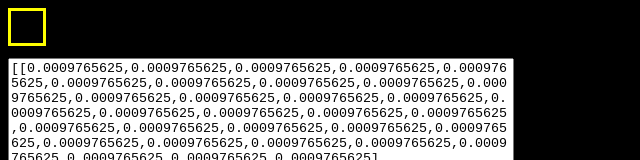
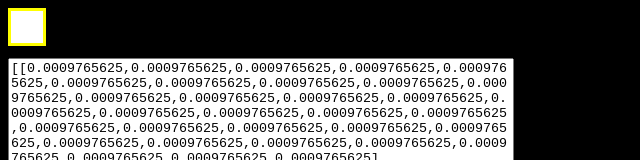
Before and after one commit to 901D3/equation2kernel, a plain HTML site: page index.html in a window 1280 px wide. Both pictures are taken after typing "Sample" into the empty fields and a click on the button "Generate". Shown: the top 160 px of the page, without its empty margins (0-640 px from the left). Drawn offline with Linux system fonts and the light colour scheme.

Commit message:
Update index.html

```diff
--- a/index.html
+++ b/index.html
@@ -66,6 +66,7 @@
     const generate = () => {
       const canvasWidth = Number(document.getElementById("outputWidth").value);
       const canvasHeight = Number(document.getElementById("outputHeight").value);
+      const sqSz = canvasWidth * canvasHeight;
 
       canvas.width = canvasWidth;
       canvas.height = canvasHeight;
@@ -75,21 +76,6 @@
         canvasHeight,
         document.getElementById("customKernel").value
       );
-
-      const frame = ctx.getImageData(0, 0, canvasWidth, canvasHeight);
-      const imageData = frame.data;
-
-      for (let i = 0, length = result.length; i < length; i++) {
-        const v = Math.floor(result[i] * 255);
-        const idx = i << 2;
-
-        imageData[idx] = v;
-        imageData[idx + 1] = v;
-        imageData[idx + 2] = v;
-        imageData[idx + 3] = 255;
-      }
-
-      ctx.putImageData(frame, 0, 0);
 
       const formatted = [];
 
@@ -103,6 +89,26 @@
       }
 
       document.getElementById("outputKernel").value = JSON.stringify(formatted);
+
+      const frame = ctx.getImageData(0, 0, canvasWidth, canvasHeight);
+      const imageData = frame.data;
+
+      let max = 0;
+      for (let i = 0; i < sqSz; i++) {
+        if (result[i] > max) max = result[i];
+      }
+
+      for (let i = result.length - 1; i >= 0; i--) {
+        const v = Math.floor(result[i] * (255 / max));
+        const idx = i << 2;
+
+        imageData[idx] = v;
+        imageData[idx + 1] = v;
+        imageData[idx + 2] = v;
+        imageData[idx + 3] = 255;
+      }
+
+      ctx.putImageData(frame, 0, 0);
     };
   </script>
 </html>
```
